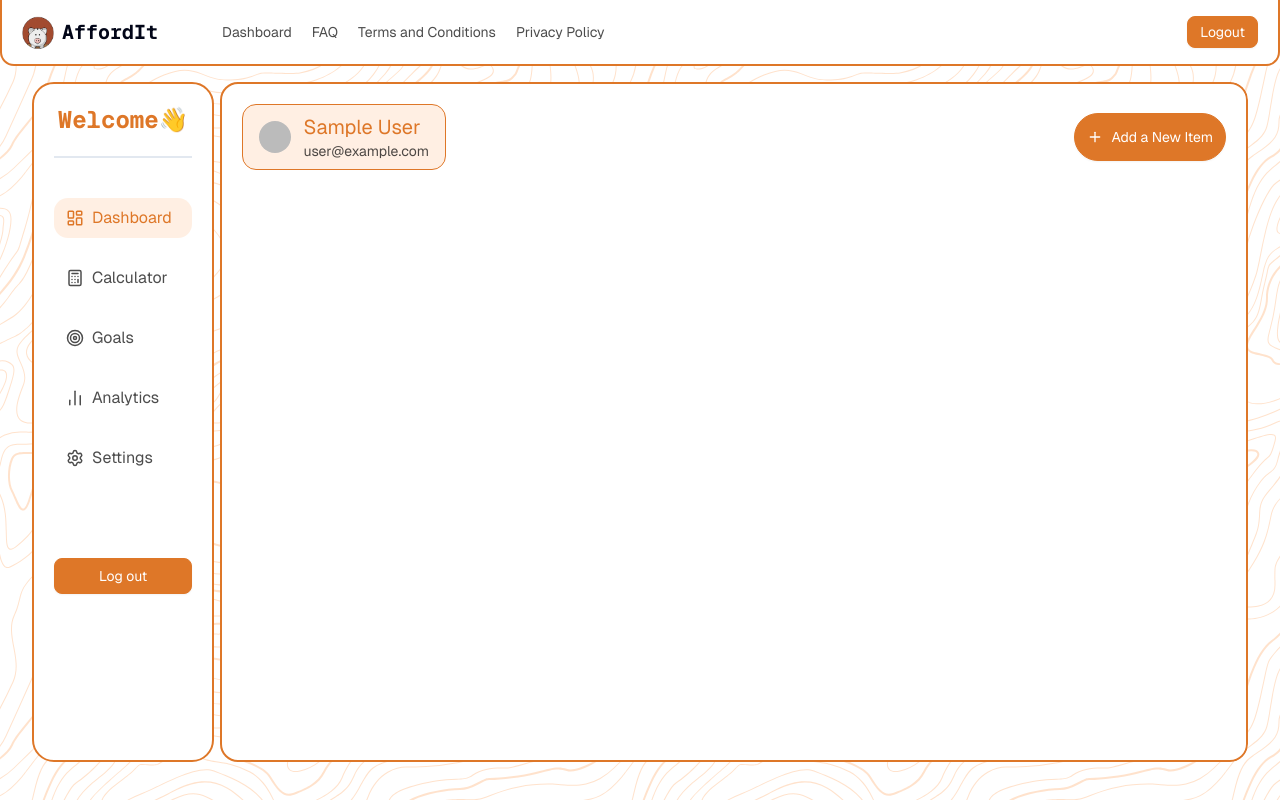
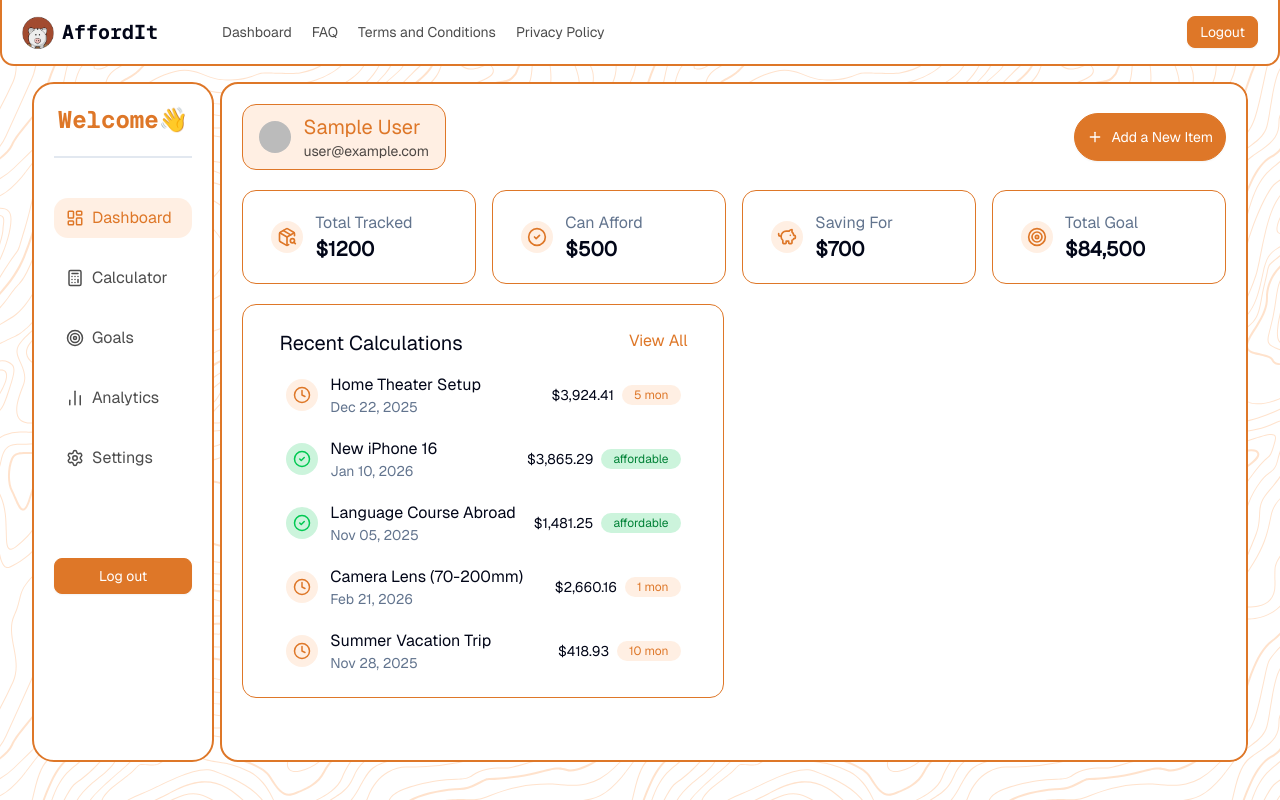
Before and after one commit to Owais-101/AffordIt, a React (Vite) app: page /dashboard in a window 1280 px wide. Built offline with nearby package versions, Linux system fonts and the light colour scheme; no server answers; sample sign-in values are in the browser's storage.

Commit message:
coded 2 dashboard components and one component named motive for calculator page

```diff
--- a/src/components/dashboard-calculator/BasicDetails.jsx
+++ b/src/components/dashboard-calculator/BasicDetails.jsx
@@ -142,7 +142,7 @@ const BasicDetails = () => {
                 </div>
                 <div className='flex items-center gap-2'>
                     <Info size={17} />
-                    <p className='text-muted-foreground text-sm md:text-md ' > Savings rate will be calculated upon your Disposable income. </p>
+                    <p className='text-muted-foreground text-sm md:text-md ' > Saving rate will be calculated from your Disposable income. </p>
                 </div>
             </div>
         </Card>
--- /dev/null
+++ b/src/components/dashboard-calculator/Motive.jsx
@@ -0,0 +1,82 @@
+import { MessageCircleHeart } from 'lucide-react'
+import { useState } from 'react'
+import { Textarea } from "@/components/ui/textarea"
+import { z } from 'zod'
+import { zodResolver } from '@hookform/resolvers/zod'
+import { useForm } from 'react-hook-form'
+import { Form, FormControl, FormField, FormItem, FormMessage } from '@/components/ui/form'
+
+const schema = z.object({
+    motiveText: z.string().min(2, 'Atleast write a word').max(200, 'Too long')
+})
+
+const Motive = () => {
+    const [remainingText, setRemainingText] = useState("")
+
+    console.log(remainingText.length);
+
+
+    const form = useForm({
+        resolver: zodResolver(schema),
+        defaultValues: {
+            motiveText: ''
+        }
+    })
+
+
+    return (
+        <div className='w-full lg:w-[40%] bg-card rounded-2xl px-6 py-5 shadow-[0_1px_3px_0_rgba(0,0,0,0.04)] border border-brand md:mt-0'>
+
+            <div className="flex items-center gap-2.5 mb-4">
+                <div className="flex items-center justify-center w-9 h-9 rounded-full bg-[#ff832320]">
+                    <MessageCircleHeart className="w-4.5 h-4.5 text-brand" />
+                </div>
+                <div>
+                    <h3 className="text-base font-semibold text-card-foreground">Motive</h3>
+                    <p className="text-sm text-muted-foreground">Remind yourself why you are doing it</p>
+                </div>
+            </div>
+
+            <Form {...form}>
+                <form>
+                    <FormField
+                        control={form.control}
+                        name='motiveText'
+                        render={({ field }) => (
+                            <FormItem>
+                                <FormControl>
+                                    <Textarea
+                                        className='h-52 border-brand'
+                                        placeholder='Type your reason here'
+                                        {...field}
+                                        onChange={(e) => {
+                                            if (e.target.value.length <= 100) {
+                                                field.onChange(e)
+                                                setRemainingText(e.target.value);
+                                            }
+                                        }}
+
+                                    />
+                                </FormControl>
+                                <FormMessage />
+                            </FormItem>
+                        )}
+                    />
+                </form>
+            </Form>
+
+            <p className='mt-5'>Chracters Remaining :&nbsp;
+                <span className={`${(
+                    remainingText.length >= 50 && remainingText.length < 75) ? `text-brand`
+                    :
+                    (remainingText.length >= 75) ? `text-red-500`
+                        :
+                    `text-green-500`} `}>
+                    {100 - remainingText.length}
+                </span></p>
+
+        </div >
+    )
+}
+
+export default Motive
--- /dev/null
+++ b/src/components/dashboard/RecentCalculatiobns.jsx
@@ -0,0 +1,82 @@
+import React from 'react'
+import { Link } from 'react-router-dom'
+import { CheckCircle2, Clock } from 'lucide-react';
+
+const RecentCalculatiobns = () => {
+
+
+    const savingsGoals = [
+        {
+            name: "Home Theater Setup",
+            dateCreated: "Dec 22, 2025",
+            icon: Clock,
+            price: "$3,924.41",
+            timeRemaining: "5 mon",
+            completed: false,
+        },
+        {
+            name: "New iPhone 16",
+            dateCreated: "Jan 10, 2026",
+            icon: CheckCircle2,
+            price: "$3,865.29",
+            timeRemaining: "affordable",
+            completed: true,
+        },
+        {
+            name: "Language Course Abroad",
+            dateCreated: "Nov 05, 2025",
+            icon: CheckCircle2,
+            price: "$1,481.25",
+            timeRemaining: "affordable",
+            completed: true,
+        },
+        {
+            name: "Camera Lens (70-200mm)",
+            dateCreated: "Feb 21, 2026",
+            icon: Clock,
+            price: "$2,660.16",
+            timeRemaining: "1 mon",
+            completed: false,
+        },
+        {
+            name: "Summer Vacation Trip",
+            dateCreated: "Nov 28, 2025",
+            icon: Clock,
+            price: "$418.93",
+            timeRemaining: "10 mon",
+            completed: false,
+        },
+    ]
+
+    return (
+        <div className=' w-full lg:w-[49%] border border-brand rounded-xl py-4 md:p-6' >
+            <div className='flex justify-between px-3 md:px:0'>
+                <h2 className='text-md md:text-xl'>Recent Calculations</h2>
+                <Link className='text-brand mb-5'>View All</Link>
+            </div>
+
+            <div className='w-[95%] mx-auto flex flex-col gap-5' >
+                {savingsGoals.map((item, idx) => (
+                    <div key={idx} className={`flex justify-between items-center rounded-xl lg:px-2 ${item.completed ? `hover:bg-green-500/20` : `hover:bg-[#ff832320]`} `}>
+                        <div className='flex items-center gap-3'>
+                            <div className={`w-8 h-8 p-1 flex justify-center items-center ${item.completed ? `bg-green-500/20` : `bg-[#ff832320]`} rounded-full`}>
+                                <item.icon size={20} className={`${item.completed ? `text-green-500` : `text-brand`} w-4.5 h-4.5`} />
+                            </div>
+                            <div>
+                                <h2 className='truncate w-25 md:w-full'>{item.name}</h2>
+                                <p className='text-muted-foreground text-xs md:text-sm truncate'>{item.dateCreated}</p>
+                            </div>
+                        </div>
+                        <div className='flex gap-0.5 md:gap-2 '>
+                            <p className='text-sm md:text-md'>{item.price}</p>
+                            <span className={`text-xs nd:text-sm ${item.completed ? `bg-green-500/20 text-green-700 ` : `bg-[#ff832320] text-brand`} px-3 flex items-center rounded-xl `} > {item.timeRemaining}</span>
+                        </div>
+                    </div>
+                ))}
+            </div>
+
+        </div >
+    )
+}
+
+export default RecentCalculatiobns
--- /dev/null
+++ b/src/components/dashboard/StatsCards.jsx
@@ -0,0 +1,36 @@
+import React from 'react'
+import { PackageSearch, CircleCheck, PiggyBank, Target } from 'lucide-react'
+
+const StatsCards = () => {
+
+
+    const stats = [
+        { id: 'total-tracked', label: 'Total Tracked', value: "1200", icon: PackageSearch },
+        { id: 'can-afford', label: 'Can Afford', value: "500", icon: CircleCheck },
+        { id: 'saving-for', label: 'Saving For', value: "700", icon: PiggyBank },
+        { id: 'total-goal', label: 'Total Goal', value: '84,500', icon: Target },
+    ]
+
+    return (
+        <div className='w-full bg--400' >
+            <div className='grid grid-cols-1 md:grid-cols-2 lg:grid-cols-4 gap-4'>
+                {stats.map((item, idx) => (
+                    <div key={idx} className='group flex flex-1 items-center gap-3 border border-brand px-7 py-5 rounded-xl hover:shadow-[4px_4px_0px_0px_#ff8323] hover:scale-[1.02] transition-all ' >
+                        <div className='w-8 h-8 flex justify-center items-center bg-[#ff832320]  rounded-full p-1 '>
+                            <item.icon className='text-brand' size={20} />
+                        </div>
+                        <div>
+                            <h2 className='text-md text-muted-foreground group-hover:text-brand'>{item.label}</h2>
+                            <p className='font-semibold text-xl'>${item.value}</p>
+                        </div>
+                    </div>
+                ))}
+            </div>
+        </div>
+
+
+
+    )
+}
+
+export default StatsCards
--- /dev/null
+++ b/src/components/ui/textarea.jsx
@@ -0,0 +1,20 @@
+import * as React from "react"
+
+import { cn } from "@/lib/utils"
+
+function Textarea({
+  className,
+  ...props
+}) {
+  return (
+    <textarea
+      data-slot="textarea"
+      className={cn(
+        "flex field-sizing-content min-h-16 w-full rounded-md border border-input bg-transparent px-3 py-2 text-base shadow-xs transition-[color,box-shadow] outline-none placeholder:text-muted-foreground focus-visible:border-ring focus-visible:ring-[3px] focus-visible:ring-ring/50 disabled:cursor-not-allowed disabled:opacity-50 aria-invalid:border-destructive aria-invalid:ring-destructive/20 md:text-sm dark:bg-input/30 dark:aria-invalid:ring-destructive/40",
+        className
+      )}
+      {...props} />
+  );
+}
+
+export { Textarea }
--- a/src/pages/Dashboard/Calculator.jsx
+++ b/src/pages/Dashboard/Calculator.jsx
@@ -1,5 +1,6 @@
 import BasicDetails from '@/components/dashboard-calculator/BasicDetails';
 import { BudgetRulePresets } from '@/components/dashboard-calculator/BudgetRule';
+import Motive from '@/components/dashboard-calculator/Motive';
 import YourGoals from '@/components/dashboard-calculator/YourGoals';
 import LaptopNav from '@/components/dashboard/LaptopNav';
 import MobileNav from '@/components/dashboard/MobileNav';
@@ -8,16 +9,12 @@ import Navbar from '@/components/Navbar';
 
 
 const Dashboard = () => {
-
-
   return (
-
     <>
-
       <div className='h-screen flex flex-col hero-bg'>
 
         <div className='container mx-auto border-l-2 border-r-2 border-b-2 border-brand  bg-white rounded-b-xl' >
-          <Navbar/>
+          <Navbar />
         </div>
         <MobileNavbar />
 
@@ -42,9 +39,12 @@ const Dashboard = () => {
               <BudgetRulePresets />
             </div>
 
-            <div className='w-full h-96 mt-2' >
+            <div className='w-full mt-2 lg:flex gap-2' >
               <YourGoals />
+              <Motive />
             </div>
+
+
 
 
           </div>
--- a/src/pages/Dashboard/Dashboard.jsx
+++ b/src/pages/Dashboard/Dashboard.jsx
@@ -3,12 +3,13 @@ import LaptopNav from '@/components/dashboard/LaptopNav';
 import MobileNav from '@/components/dashboard/MobileNav';
 import MobileNavbar from '@/components/MobileNavbar';
 import Navbar from '@/components/Navbar';
-import TryItOut from '@/components/TryItOut';
 import { Button } from '@/components/ui/button';
 import { Plus } from 'lucide-react';
 import { Link } from 'react-router-dom';
 import useAuth from '@/hooks/useAuth';
 import { Skeleton } from '@/components/ui/skeleton';
+import StatsCards from '@/components/dashboard/StatsCards';
+import RecentCalculatiobns from '@/components/dashboard/RecentCalculatiobns';
 
 
 
@@ -24,7 +25,7 @@ const Dashboard = () => {
     <>
       <div className='h-screen flex flex-col hero-bg'>
 
-        <div className= '  container mx-auto border-l-2 border-r-2 border-b-2 border-brand  bg-white  rounded-b-xl' >
+        <div className='container mx-auto border-l-2 border-r-2 border-b-2 border-brand  bg-white  rounded-b-xl' >
           <Navbar border={false} />
         </div>
 
@@ -68,11 +69,17 @@ const Dashboard = () => {
                 </>)
               }
 
+
               <div>
                 <Link to={'/dashboard/calculator'}>
                   <Button variant='primaryBtn' className='lg:h-12 md:h-11 mt-5 md:mt-0 mx-auto  rounded-full flex items-center'> <Plus /> Add a New Item</Button>
                 </Link>
               </div>
+            </div>
+            <StatsCards />
+
+            <div className='mt-5'>
+              <RecentCalculatiobns />
             </div>
 
           </div>
```
